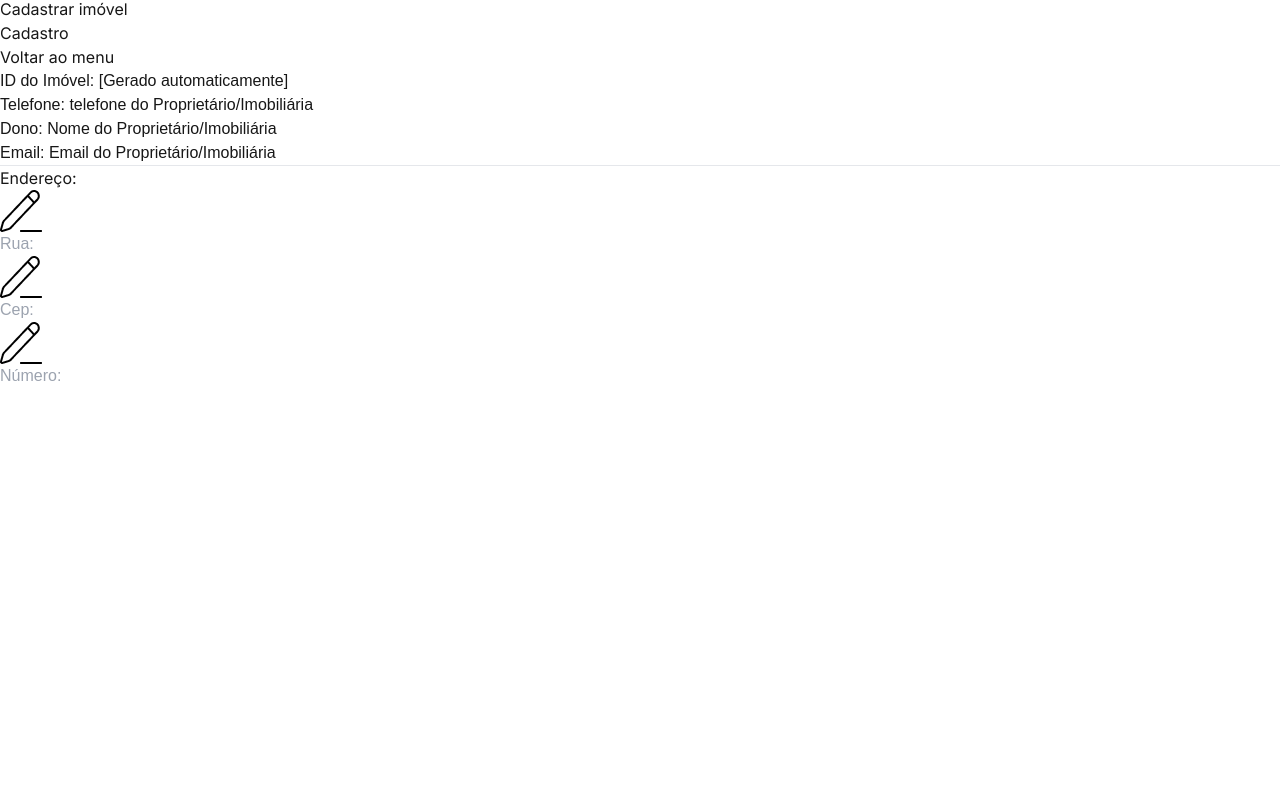
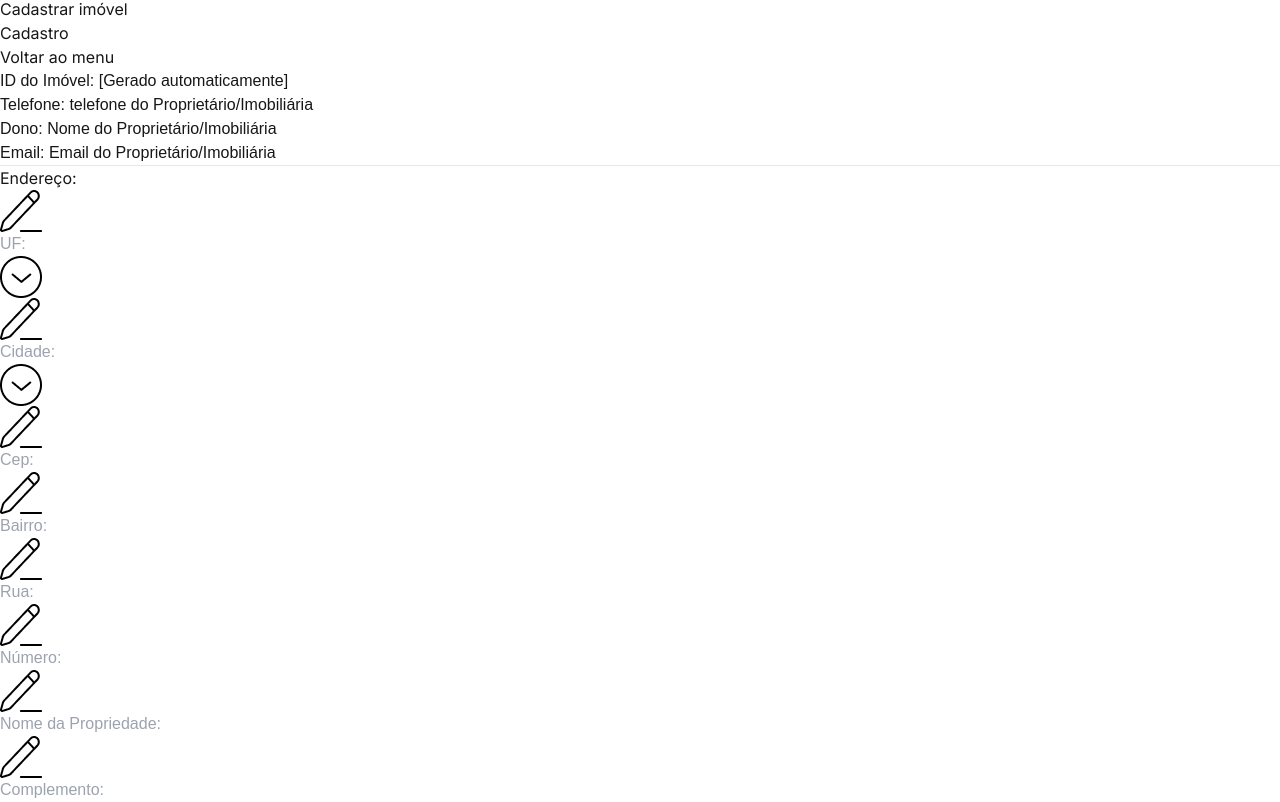
Before and after one commit to gstSenai/Projeto-Final-MI75, a Next.js app in the folder front-end-imobiliaria/: page /cadastroImovel in a window 1280 px wide. Shown: the part 376-1178 px from the top of the page. Before the commit the page ends 800 px from the top, so only its background shows below. Built offline with nearby package versions, Linux system fonts and the light colour scheme.

Commit message:
alterações na pagina de imovel

```diff
--- a/front-end-imobiliaria/src/app/cadastroImovel/page.tsx
+++ b/front-end-imobiliaria/src/app/cadastroImovel/page.tsx
@@ -1,5 +1,6 @@
 import { Header } from "@/components/header"
-import { CadastroEscrito, ListaDeCadastros } from "@/components/CadastroEscrito";
+import { ListaDeCadastros } from "@/components/CadastroEscrito";
+import { Formulario } from "@/components/inputCadastroEscrever"
 
 import { Inter, Montserrat } from 'next/font/google';
 
@@ -43,26 +44,9 @@ export default function CadastroImovel() {
                     </div>
                 </div>
 
-                <div className="flex 2xl:gap-16">
-                    <form action="text" className="flex items-center max-lg:justify-center gap-6 lg:pr-24 xl:pr-28 xl:py-4 2xl:w-[700px] 2xl:py-6 pl-4 py-3.5
-                             bg-white border border-black rounded-2xl max-lg:bg-transparent max-lg:border-transparent
-                             max-lg:p-0">
-                        <img src="/imagensForms/canetaEditar.png" alt="" />
-                        <input type="text" placeholder="Rua:" name="rua" className="text-[#5C5C5C]/80 max-sm:text-lg max-md:text-2xl max-lg:text-3xl xl:text-xl 2xl:text-xl whitespace-nowrap max-lg:text-black" />
-                    </form>
-                    <form action="text" className="flex items-center max-lg:justify-center gap-6 lg:pr-24 xl:pr-28 xl:py-4 2xl:w-[700px] 2xl:py-6 pl-4 py-3.5
-                             bg-white border border-black rounded-2xl max-lg:bg-transparent max-lg:border-transparent
-                             max-lg:p-0">
-                        <img src="/imagensForms/canetaEditar.png" alt="" />
-                        <input type="text" placeholder="Cep:" name="cep" className="text-[#5C5C5C]/80 max-sm:text-lg max-md:text-2xl max-lg:text-3xl xl:text-xl 2xl:text-xl whitespace-nowrap max-lg:text-black" />
-                    </form>
-                    <form action="text" className="flex max-lg:justify-center gap-6 lg:pr-24 xl:pr-28 xl:py-4 2xl:w-[700px] 2xl:py-6 pl-4 py-3.5
-                             bg-white border border-black rounded-2xl max-lg:bg-transparent max-lg:border-transparent
-                             max-lg:p-0">
-                        <img src="/imagensForms/canetaEditar.png" alt="" />
-                        <input type="text" placeholder="Número:" name="numero" className="text-[#5C5C5C]/80 max-sm:text-lg max-md:text-2xl max-lg:text-3xl xl:text-xl 2xl:text-xl whitespace-nowrap max-lg:text-black" />
-                    </form>
-                </div>
+                <Formulario/>
+
+
             </div>
         </>
     );
--- a/front-end-imobiliaria/src/components/CadastroEscrito/index.tsx
+++ b/front-end-imobiliaria/src/components/CadastroEscrito/index.tsx
@@ -16,7 +16,8 @@ export function CadastroEscrito({ texto }: CadastroEscritoProps) {
             <div className="flex justify-start max-lg:justify-center lg:pr-24 xl:pr-28 xl:py-4 2xl:pr-64 2xl:py-6 pl-4 py-3.5
                              bg-white border border-black rounded-2xl max-lg:bg-transparent max-lg:border-transparent
                              max-lg:p-0">
-                <p className="text-[#5C5C5C]/80 max-sm:text-lg max-md:text-2xl max-lg:text-3xl xl:text-xl 2xl:text-xl whitespace-nowrap max-lg:text-black">{texto}</p>
+                <p className="text-[#5C5C5C]/80 max-sm:text-lg max-md:text-2xl max-lg:text-3xl lg:text-xl
+                 whitespace-nowrap max-lg:text-black">{texto}</p>
             </div>
         </>
     );
--- /dev/null
+++ b/front-end-imobiliaria/src/components/inputCadastroEscrever/index.tsx
@@ -0,0 +1,39 @@
+interface FormularioInputProps {
+    placeholder: string;
+    name: string;
+    showOptions?: boolean;
+    custumizacaoClass: string;
+}
+
+function FormularioInput({ placeholder, name, showOptions = false, custumizacaoClass }: FormularioInputProps) {
+    return (
+        <form action="text" className={`flex items-center lg:max-h-[58px] xl:max-h-[62px] 2xl:max-h-[78px] max-lg:justify-center gap-6 xl:py-4 2xl:py-6 py-3.5 bg-white border border-black rounded-2xl max-lg:bg-transparent max-lg:border-transparent max-lg:p-0 ${custumizacaoClass}`}>
+            <img src="/iconsForms/canetaEditar.png" alt="Editar" className="h-8 lg:h-6 2xl:h-full ml-4" />
+            <input type="text" placeholder={placeholder} name={name} className="text-[#5C5C5C]/80 max-sm:text-lg max-md:text-2xl max-lg:text-3xl lg:text-xl max-lg:text-black outline-none w-full" />
+            {showOptions && <img src="/iconsForms/botaoOpcoes.png" alt="Botão Opções" className="ml-auto mr-4 lg:h-8 2xl:h-full" />}
+        </form>
+    );
+}
+
+export function Formulario() {
+    return (
+        <div className="flex flex-col lg:gap-10">
+            <div className="flex lg:gap-16">
+                <FormularioInput placeholder="UF:" name="uf" showOptions custumizacaoClass="lg:w-[20%]" />
+                <FormularioInput placeholder="Cidade:" name="cidade" showOptions custumizacaoClass="lg:w-[45.5%]" />
+                <FormularioInput placeholder="Cep:" name="cep" custumizacaoClass="lg:w-[32.5%]" />
+            </div>
+            <div className="flex lg:gap-16">
+                <FormularioInput placeholder="Bairro:" name="bairro" custumizacaoClass="lg:w-1/3" />
+                <FormularioInput placeholder="Rua:" name="rua" custumizacaoClass="lg:w-1/3" />
+                <FormularioInput placeholder="Número:" name="número" custumizacaoClass="lg:w-1/3" />
+            </div>
+            <div className="flex lg:gap-16">
+                <FormularioInput placeholder="Nome da Propriedade:" name="nome da propriedade" custumizacaoClass="lg:w-full" />
+            </div>
+            <div className="flex lg:gap-16">
+                <FormularioInput placeholder="Complemento:" name="nome da propriedade" custumizacaoClass="lg:w-full h-40" />
+            </div>
+        </div>
+    );
+}
```
Also changed, not shown: front-end-imobiliaria/public/iconsForms/botaoOpcoes.png (added), front-end-imobiliaria/public/iconsForms/canetaEditar.png (renamed from front-end-imobiliaria/public/imagensForms/canetaEditar.png).
